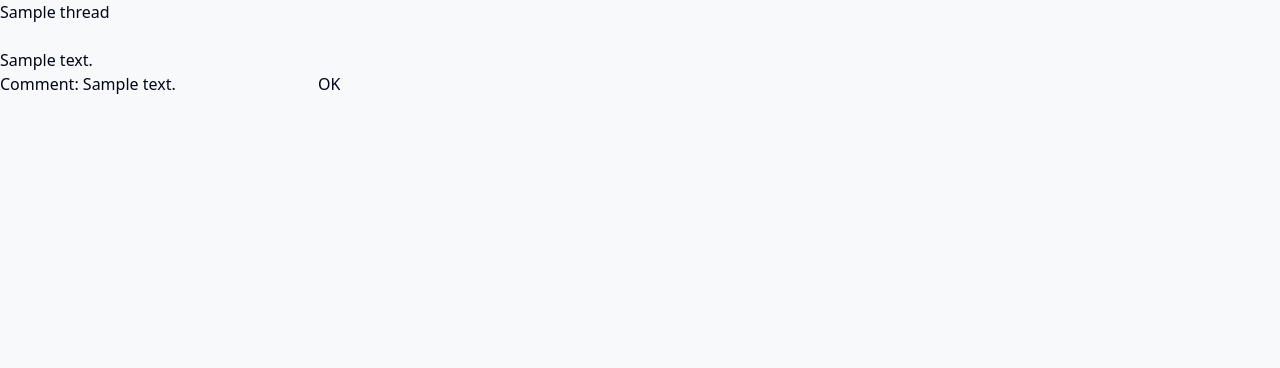
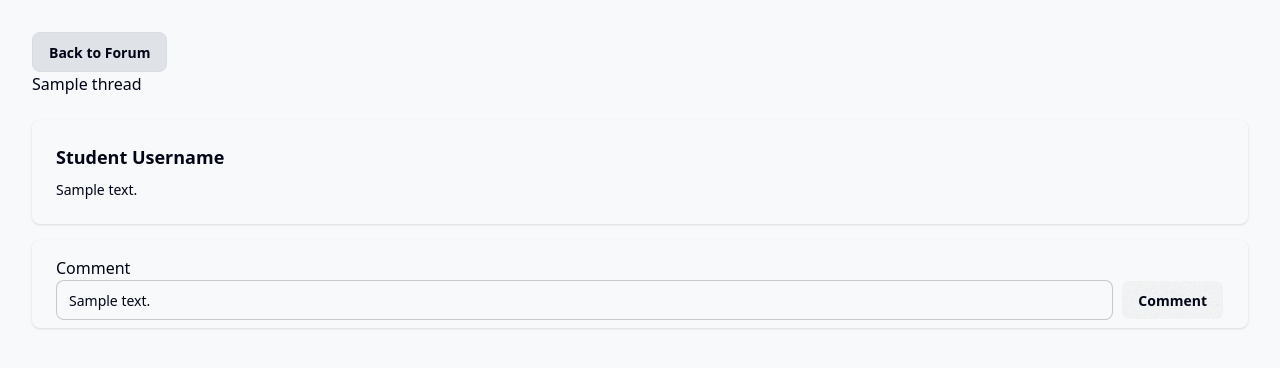
Before and after one commit to CodeJamjamzz/_univercit, a Django app: template univercit/discussion/templates/thread.html in a window 1280 px wide. Shown: the top 368 px of the page. Run offline with Django 5.2, Linux system fonts and the light colour scheme; tables that the repository leaves empty hold one stand-in row (values such as "Sample post"); the template is opened without the code that fills it: values that come from a table or form of the project are taken from there, most other values are stand-ins (such as "Sample title", 1, 10 or a date in 2020); style sheets or scripts are compiled from the project's sources.

Commit message:
initial thread layout - refactored html

```diff
--- a/univercit/discussion/templates/comment.html
+++ /dev/null
@@ -1,6 +0,0 @@
-<form action="{% url 'add_comment' thread_id=thread.thread_id %}" method="post">
-    {% csrf_token %}
-    <label for="content">Comment: </label>
-    <input id="content" type="text" name="content" value="{{ content }}">
-    <input type="submit" value="OK">
-</form>
--- /dev/null
+++ b/univercit/discussion/templates/make_comment_thread.html
@@ -0,0 +1,8 @@
+<form action="{% url 'add_comment' thread_id=thread.thread_id %}" method="post" class="card my-4 p-2 shadow-sm">
+    {% csrf_token %}
+    <label for="content" class="pl-4 pt-2">Comment </label>
+    <div class="flex gap-2 px-4">
+        <input id="content" type="text" name="content" class="input w-full" value="{{ content }}">
+        <button type="submit" class="btn btn-primary">Comment</button>
+    </div>
+</form>
--- a/univercit/discussion/templates/thread.html
+++ b/univercit/discussion/templates/thread.html
@@ -6,15 +6,18 @@
     {% load static %}
     <link href="{% static 'css/src/output.css' %}" rel="stylesheet" type="text/css" />
 </head>
-<body>
+<body class="m-8">
+
+    <a href="{% url 'forum' forum_id=thread.forum_id.forum_id %}" class="btn btn-soft">Back to Forum</a>
+
     <h1> {{ thread.thread_title }} </h1>
     <br>
     <ul>
         {% for comment in thread_comments %}
-            <li> {{ comment.content }} </li>
+            {% include 'thread_comment_card.html' %}
         {% endfor %}
     </ul>
 
-    {% include 'comment.html' %}
+    {% include 'make_comment_thread.html' %}
 </body>
 </html>
--- /dev/null
+++ b/univercit/discussion/templates/thread_comment_card.html
@@ -0,0 +1,6 @@
+<div class="card shadow-sm h-full">
+    <div class="card-body">
+        <h1 class="card-title">Student Username</h1>
+        <h2>{{comment.content}}</h2>
+    </div>
+</div>
--- a/univercit/univercit/settings.py
+++ b/univercit/univercit/settings.py
@@ -83,7 +83,7 @@ DATABASES = {
         'ENGINE': 'django.db.backends.mysql',
         'NAME': 'univercit',
         'USER': 'root',
-        'PASSWORD': '',
+        'PASSWORD': 'ngawila1',
         'HOST': '127.0.0.1',
         'PORT': '3306',
         'OPTIONS': {'init_command': "SET SQL_MODE='STRICT_TRANS_TABLES'"},
```
Also changed, not shown: univercit/discussion/templates/forum.html (+1 -9 lines), univercit/discussion/templates/forum_make_thread.html (added, +8 -0 lines).
